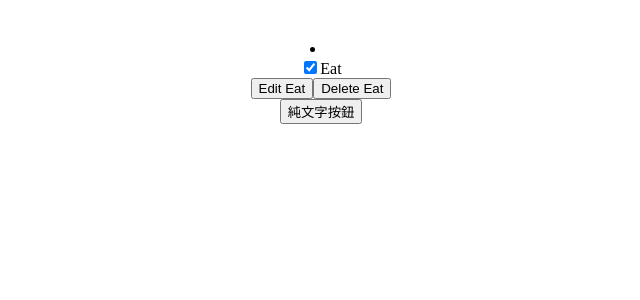
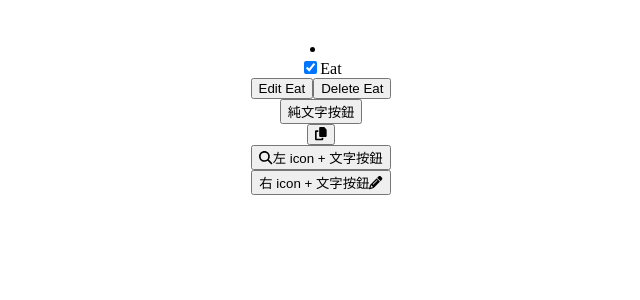
Before and after one commit to mp3Yun/react-practice, a React (Vite) app: page / in a window 1280 px wide. Shown: the top 300 px of the page, without its empty margins (319-959 px from the left). Built offline with nearby package versions, Linux system fonts and the light colour scheme.

Commit message:
add base button

```diff
--- a/src/App.tsx
+++ b/src/App.tsx
@@ -2,6 +2,10 @@ import { useState } from 'react'
 import './App.css'
 import Todo from './components/todos/Todo'
 import TextBtn from './components/buttons/TextBtn'
+import IconBtn from './components/buttons/IconBtn'
+import { IconDefinitions } from './icons/icon.definitions'
+import IconTextBtn from './components/buttons/IconTextBtn'
+import TextIconBtn from './components/buttons/TextIconBtn'
 
 function App() {
   const [count, setCount] = useState(0)
@@ -12,6 +16,18 @@ function App() {
         <Todo />
       </div>
       <TextBtn text="純文字按鈕"></TextBtn>
+      <br></br>
+      <IconBtn iconSrc={IconDefinitions.copy}></IconBtn>
+      <br></br>
+      <IconTextBtn
+        iconSrc={IconDefinitions.faSearch}
+        text="左 icon + 文字按鈕"
+      ></IconTextBtn>
+      <br />
+      <TextIconBtn
+        iconSrc={IconDefinitions.faPencil}
+        text="右 icon + 文字按鈕"
+      ></TextIconBtn>
     </>
   )
 }
--- a/src/components/buttons/IconBtn.tsx
+++ b/src/components/buttons/IconBtn.tsx
@@ -1,9 +1,11 @@
+import { FontAwesomeIcon } from '@fortawesome/react-fontawesome'
+import { IconDefinitions } from '../../icons/icon.definitions'
+
 function IconBtn(props: BaseButton) {
-  const icon = props.iconSrc || 'default'
+  const icon = props.iconSrc || IconDefinitions.add
   return (
     <button>
-      {/* TODO: add Icon */}
-      not done icon {icon}
+      <FontAwesomeIcon icon={icon.src}></FontAwesomeIcon>
     </button>
   )
 }
--- a/src/components/buttons/IconTextBtn.tsx
+++ b/src/components/buttons/IconTextBtn.tsx
@@ -1,7 +1,11 @@
+import { FontAwesomeIcon } from '@fortawesome/react-fontawesome'
+import { IconDefinitions } from '../../icons/icon.definitions'
+
 function IconTextBtn(props: BaseButton) {
+  const icon = props.iconSrc || IconDefinitions.add
   return (
     <button>
-      {/* TODO: add icon */}
+      <FontAwesomeIcon icon={icon.src}></FontAwesomeIcon>
       {props.text}
     </button>
   )
--- a/src/components/buttons/TextIconBtn.tsx
+++ b/src/components/buttons/TextIconBtn.tsx
@@ -1,8 +1,12 @@
+import { FontAwesomeIcon } from '@fortawesome/react-fontawesome'
+import { IconDefinitions } from '../../icons/icon.definitions'
+
 function TextIconBtn(props: BaseButton) {
+  const icon = props.iconSrc || IconDefinitions.add
   return (
     <button>
       {props.text}
-      {/* TODO: add icon */}
+      <FontAwesomeIcon icon={icon.src}></FontAwesomeIcon>
     </button>
   )
 }
--- a/src/components/buttons/button.vo.ts
+++ b/src/components/buttons/button.vo.ts
@@ -1,6 +1,6 @@
 interface BaseButton {
   text?: string
-  iconSrc?: string
+  iconSrc?: any
   style?: {
     [key: string]: any
   }
--- /dev/null
+++ b/src/icons/icon.definitions.ts
@@ -0,0 +1,89 @@
+import {
+  faAdd,
+  faAngleDoubleLeft,
+  faAngleDoubleRight,
+  faCalendarAlt,
+  faCircle,
+  faClose,
+  faCopy,
+  faExclamationTriangle,
+  faInfo,
+  faPencil,
+  faPlus,
+  faSave,
+  faSearch,
+  faTrashAlt,
+  faXmark,
+} from '@fortawesome/free-solid-svg-icons'
+
+export const IconDefinitions = {
+  // ----- fa icon ----- //
+  add: {
+    type: 'fa-icon',
+    src: faAdd,
+  },
+  copy: {
+    type: 'fa-icon',
+    src: faCopy,
+  },
+  close: {
+    type: 'fa-icon',
+    src: faClose,
+  },
+  file_copy: {
+    type: 'fa-icon',
+    src: faCopy,
+  },
+  save: {
+    type: 'fa-icon',
+    src: faSave,
+  },
+  info: {
+    type: 'fa-icon',
+    src: faInfo,
+  },
+  account_circle: {
+    type: 'fa-icon',
+    src: faCircle,
+  },
+  calendar_today: {
+    type: 'fa-icon',
+    src: faCalendarAlt,
+  },
+  faCalendarAlt: {
+    type: 'fa-icon',
+    src: faCalendarAlt,
+  },
+  faSearch: {
+    type: 'fa-icon',
+    src: faSearch,
+  },
+  faExclamationTriangle: {
+    type: 'fa-icon',
+    src: faExclamationTriangle,
+  },
+  faAngleDoubleLeft: {
+    type: 'fa-icon',
+    src: faAngleDoubleLeft,
+  },
+  faAngleDoubleRight: {
+    type: 'fa-icon',
+    src: faAngleDoubleRight,
+  },
+  faTrash: {
+    type: 'fa-icon',
+    src: faTrashAlt,
+  },
+  faXmark: {
+    type: 'fa-icon',
+    src: faXmark,
+  },
+  faPlus: {
+    type: 'fa-icon',
+    src: faPlus,
+  },
+  faPencil: {
+    type: 'fa-icon',
+    src: faPencil,
+  },
+}
```
